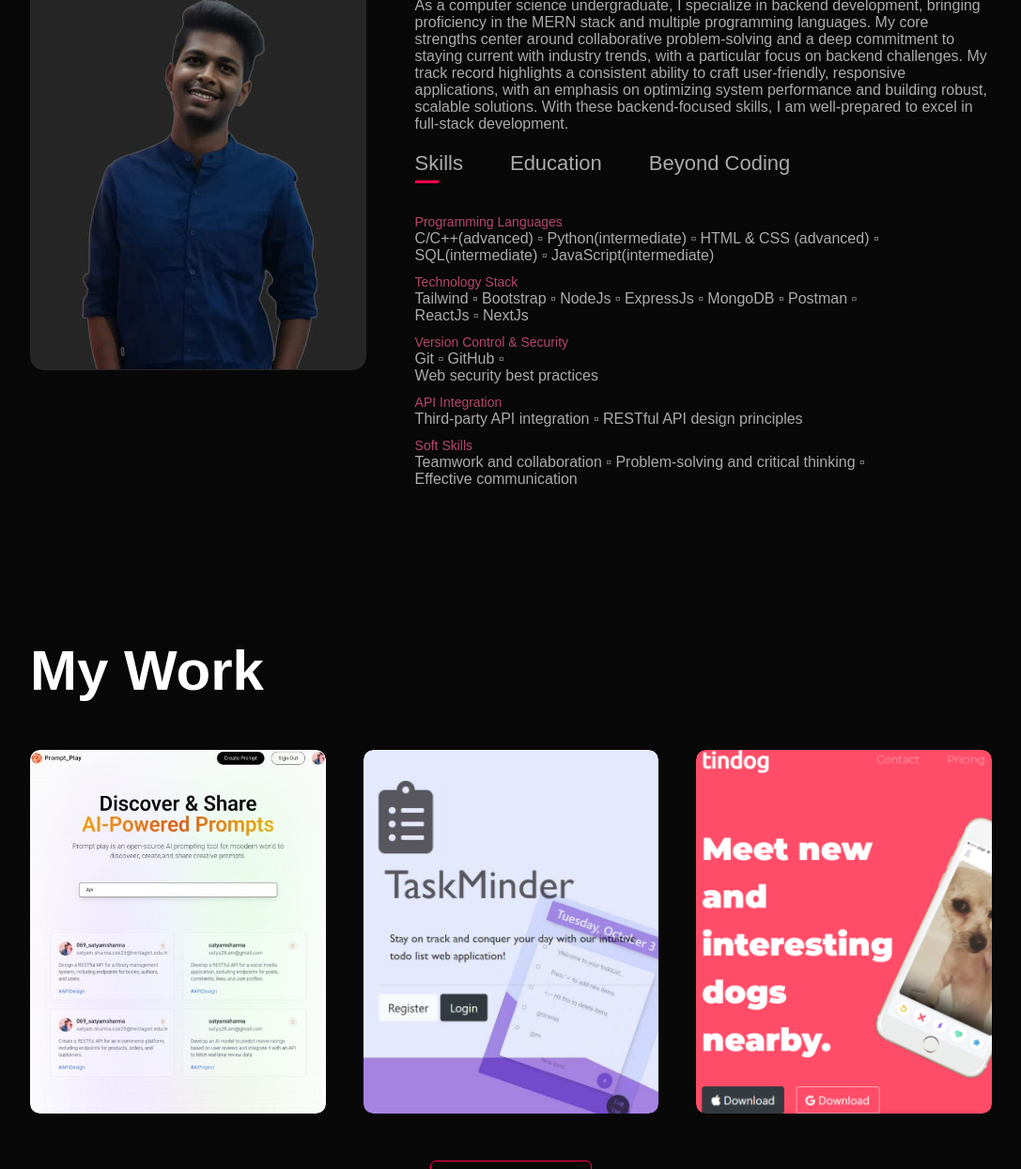
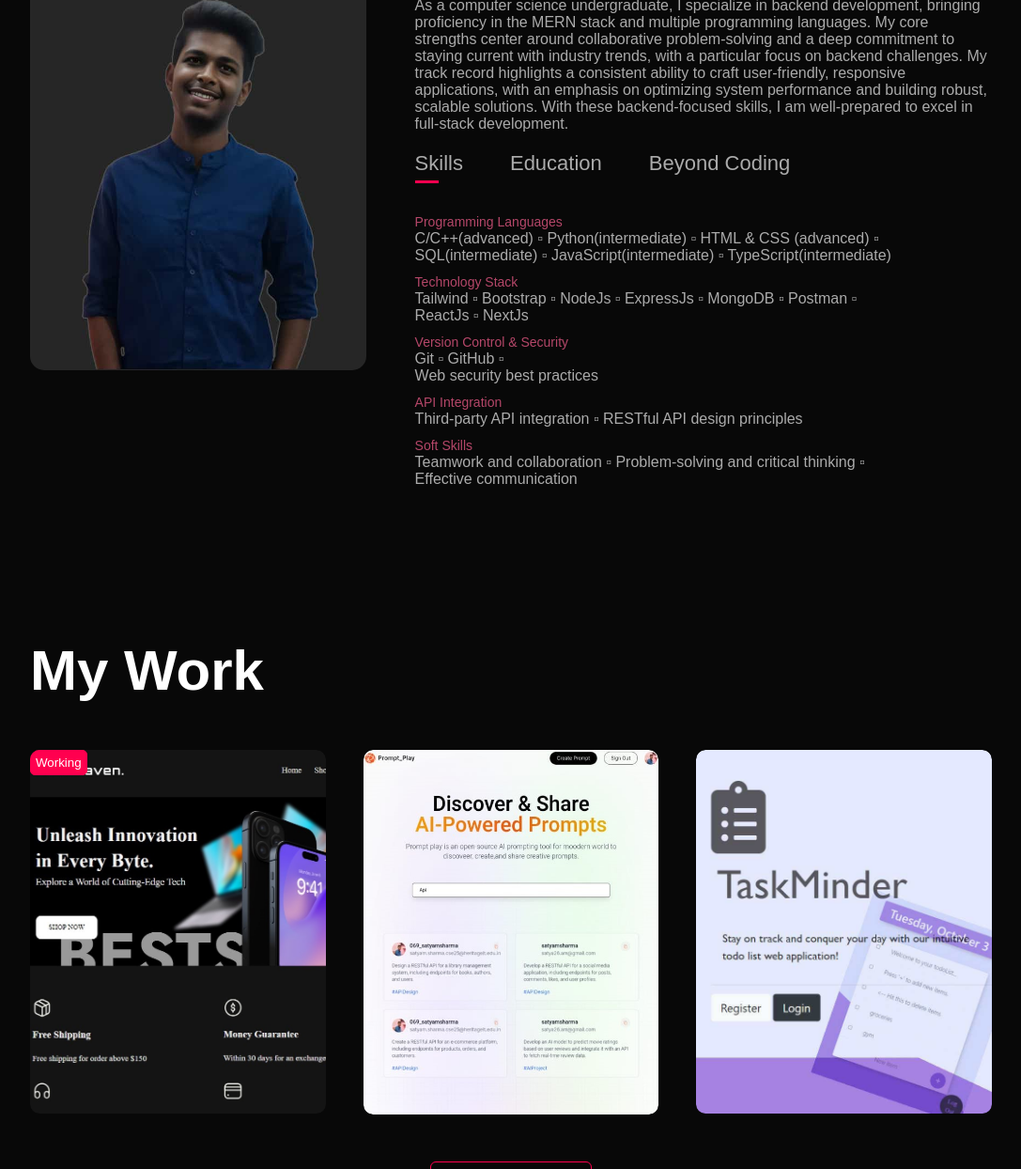
Before and after one commit to Satyam26-09/portfolio, a plain HTML site: page index.html in a window 1280 px wide. Shown: the part 962-2206 px from the top of the page at 94% size, without its empty margins (96-1183 px from the left). Drawn offline with Linux system fonts and the light colour scheme.

Commit message:
updating working project

```diff
--- a/index.html
+++ b/index.html
@@ -58,7 +58,8 @@
                                 Python(intermediate) ▫
                                 HTML & CSS (advanced) ▫
                                 <br>SQL(intermediate) ▫
-                                JavaScript(intermediate)
+                                JavaScript(intermediate) ▫
+                                TypeScript(intermediate)
                             </li>
                             <li><span class="custom1">Technology Stack</span><br>Tailwind ▫ Bootstrap ▫ NodeJs ▫
                                 ExpressJs ▫ MongoDB ▫ Postman ▫<br>ReactJs ▫ NextJs</li>
@@ -145,10 +146,18 @@
             <h1 class="subtitle">My Work</h1>
             <div class="work-list">
                 <div class="work">
-                    <!-- <button class="btn3">Working</button> -->
+                    <button class="btn3">Working</button>
+                    <img src="images/work5.jpg" alt="work-3">
+                    <div class="layer">
+                        <h3>ShopEase: Your go-to store for top tech gadgets and accessories.</h3>
+                        <p>ShopEase is an educational e-commerce site built with Next.js, integrating Stripe for payments, Payload CMS for content management, and leveraging Tailwind CSS and TypeScript for modern web development practices.</p>
+                        <a href="https://github.com/Satyam26-09/shop-ease"><i class="fa-solid fa-arrow-up-right-from-square"></i></a>
+                    </div>
+                </div>
+                <div class="work">
                     <img src="images/Work4.jpg" alt="work-1">
                     <div class="layer">
-                        <h3>SecuResult : Save your result with web3</h3>
+                        <h3>prompt-play : Discover & Share AI powered prompts</h3>
                         <p>This is a MERN stack project NextJs technology along with a comprehensive CRUD AI Prompt sharing system utilizing a MongoDB database and implementing NextAuth authentication. It is a web
                             application designed to create, edit, store and share prompts.</p>
                         <a href="https://prompt-play.vercel.app/"><i class="fa-solid fa-arrow-up-right-from-square"></i></a>
@@ -157,20 +166,9 @@
                 <div class="work">
                     <img src="images/work2.jpg" alt="work-2">
                     <div class="layer">
-                        <h3>TaskMinder : Save your day.</h3>
-                        <p>This is a personalized to-do list saver with custom list maker features and using
-                            advanced security like oAuth, built with Node.js, Express, and MongoDB.</p>
+                        <h3>TaskMinder : Save your day</h3>
+                        <p>This is a personalized to-do list saver with custom list maker features and using advanced security like oAuth, built with Node.js, Express, and MongoDB.</p>
                         <a href="https://todo-list-qinf.onrender.com/"><i class="fa-solid fa-arrow-up-right-from-square"></i></a>
-                    </div>
-                </div>
-                <div class="work">
-                    <img src="images/work3.png" alt="work-3">
-                    <div class="layer">
-                        <h3>TinDog : Find a perfect mate for your dogs</h3>
-                        <p>This frontend website, crafted with HTML, CSS, and Bootstrap, prioritizes
-                            responsive design for an optimal user experience. It embodies modern web
-                            development standards, ensuring compatibility across devices and screens.</p>
-                        <a href="https://satyam26-09.github.io/TinDog/"><i class="fa-solid fa-arrow-up-right-from-square"></i></a>
                     </div>
                 </div>
             </div>
```
Also changed, not shown: images/work5.jpg (added).
